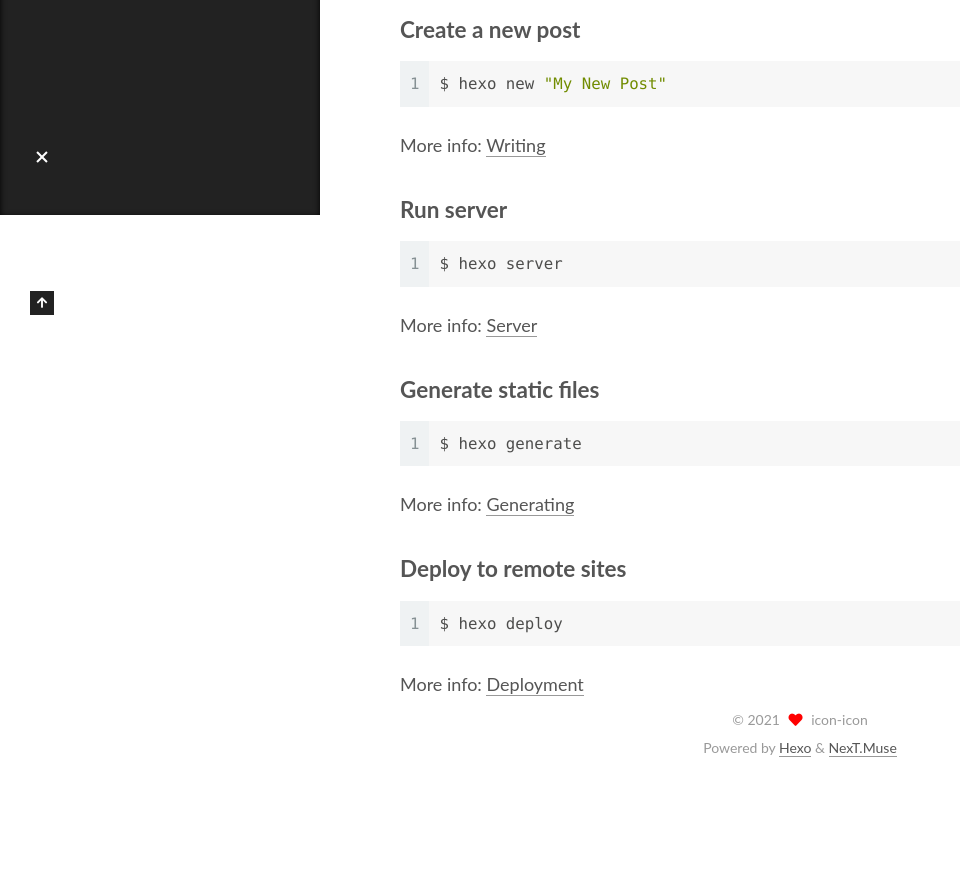
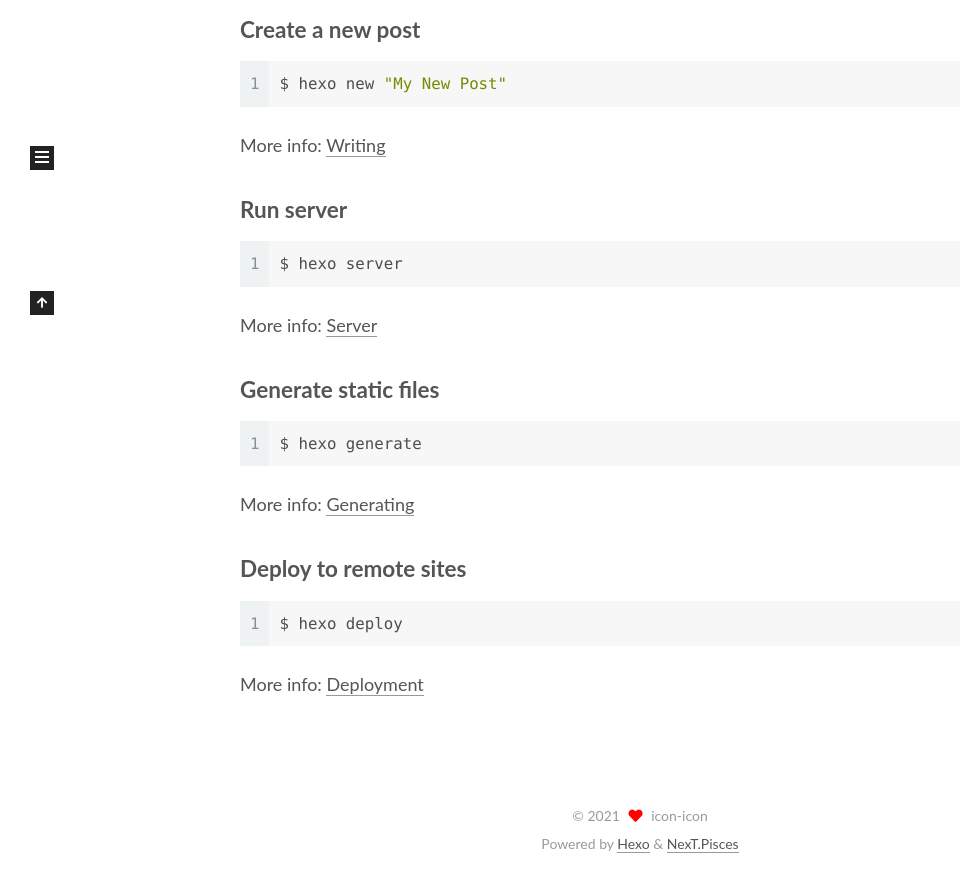
Before and after one commit to icon-icon/icon-icon.github.io, a plain HTML site: page 2021/01/29/hello-world/index.html in a window 1280 px wide. Shown: the part 585-1463 px from the top of the page, without its empty margins (0-960 px from the left). Before the commit the page ends 1367 px from the top, so only its background shows below. Drawn offline with Linux system fonts and the light colour scheme.

Commit message:
Site updated: 2021-01-29 17:52:43

```diff
--- a/2021/01/29/hello-world/index.html
+++ b/2021/01/29/hello-world/index.html
@@ -17,7 +17,7 @@
 
 <script id="hexo-configurations">
     var NexT = window.NexT || {};
-    var CONFIG = {"hostname":"icon-icon.github.io","root":"/","scheme":"Muse","version":"7.8.0","exturl":false,"sidebar":{"position":"left","display":"post","padding":18,"offset":12,"onmobile":false},"copycode":{"enable":false,"show_result":false,"style":null},"back2top":{"enable":true,"sidebar":false,"scrollpercent":false},"bookmark":{"enable":false,"color":"#222","save":"auto"},"fancybox":false,"mediumzoom":false,"lazyload":false,"pangu":false,"comments":{"style":"tabs","active":null,"storage":true,"lazyload":false,"nav":null},"algolia":{"hits":{"per_page":10},"labels":{"input_placeholder":"Search for Posts","hits_empty":"We didn't find any results for the search: ${query}","hits_stats":"${hits} results found in ${time} ms"}},"localsearch":{"enable":false,"trigger":"auto","top_n_per_article":1,"unescape":false,"preload":false},"motion":{"enable":true,"async":false,"transition":{"post_block":"fadeIn","post_header":"slideDownIn","post_body":"slideDownIn","coll_header":"slideLeftIn","sidebar":"slideUpIn"}}};
+    var CONFIG = {"hostname":"icon-icon.github.io","root":"/","scheme":"Pisces","version":"7.8.0","exturl":false,"sidebar":{"position":"left","display":"post","padding":18,"offset":12,"onmobile":false},"copycode":{"enable":false,"show_result":false,"style":null},"back2top":{"enable":true,"sidebar":false,"scrollpercent":false},"bookmark":{"enable":false,"color":"#222","save":"auto"},"fancybox":false,"mediumzoom":false,"lazyload":false,"pangu":false,"comments":{"style":"tabs","active":null,"storage":true,"lazyload":false,"nav":null},"algolia":{"hits":{"per_page":10},"labels":{"input_placeholder":"Search for Posts","hits_empty":"We didn't find any results for the search: ${query}","hits_stats":"${hits} results found in ${time} ms"}},"localsearch":{"enable":false,"trigger":"auto","top_n_per_article":1,"unescape":false,"preload":false},"motion":{"enable":true,"async":false,"transition":{"post_block":"fadeIn","post_header":"slideDownIn","post_body":"slideDownIn","coll_header":"slideLeftIn","sidebar":"slideUpIn"}}};
   </script>
 
   <meta name="description" content="Welcome to Hexo! This is your very first post. Check documentation for more info. If you get any problems when using Hexo, you can find the answer in troubleshooting or you can ask me on GitHub. Quick">
@@ -314,7 +314,7 @@
   </span>
   <span class="author" itemprop="copyrightHolder">icon-icon</span>
 </div>
-  <div class="powered-by">Powered by <a href="https://hexo.io/" class="theme-link" rel="noopener" target="_blank">Hexo</a> & <a href="https://muse.theme-next.org/" class="theme-link" rel="noopener" target="_blank">NexT.Muse</a>
+  <div class="powered-by">Powered by <a href="https://hexo.io/" class="theme-link" rel="noopener" target="_blank">Hexo</a> & <a href="https://pisces.theme-next.org/" class="theme-link" rel="noopener" target="_blank">NexT.Pisces</a>
   </div>
 
 
@@ -340,7 +340,7 @@
 <script src="/js/motion.js"></script>
 
 
-<script src="/js/schemes/muse.js"></script>
+<script src="/js/schemes/pisces.js"></script>
 
 
 <script src="/js/next-boot.js"></script>
```
Also changed, not shown: archives/2021/01/index.html (+3 -3 lines), archives/2021/index.html (+3 -3 lines), archives/index.html (+3 -3 lines), index.html (+3 -3 lines).
